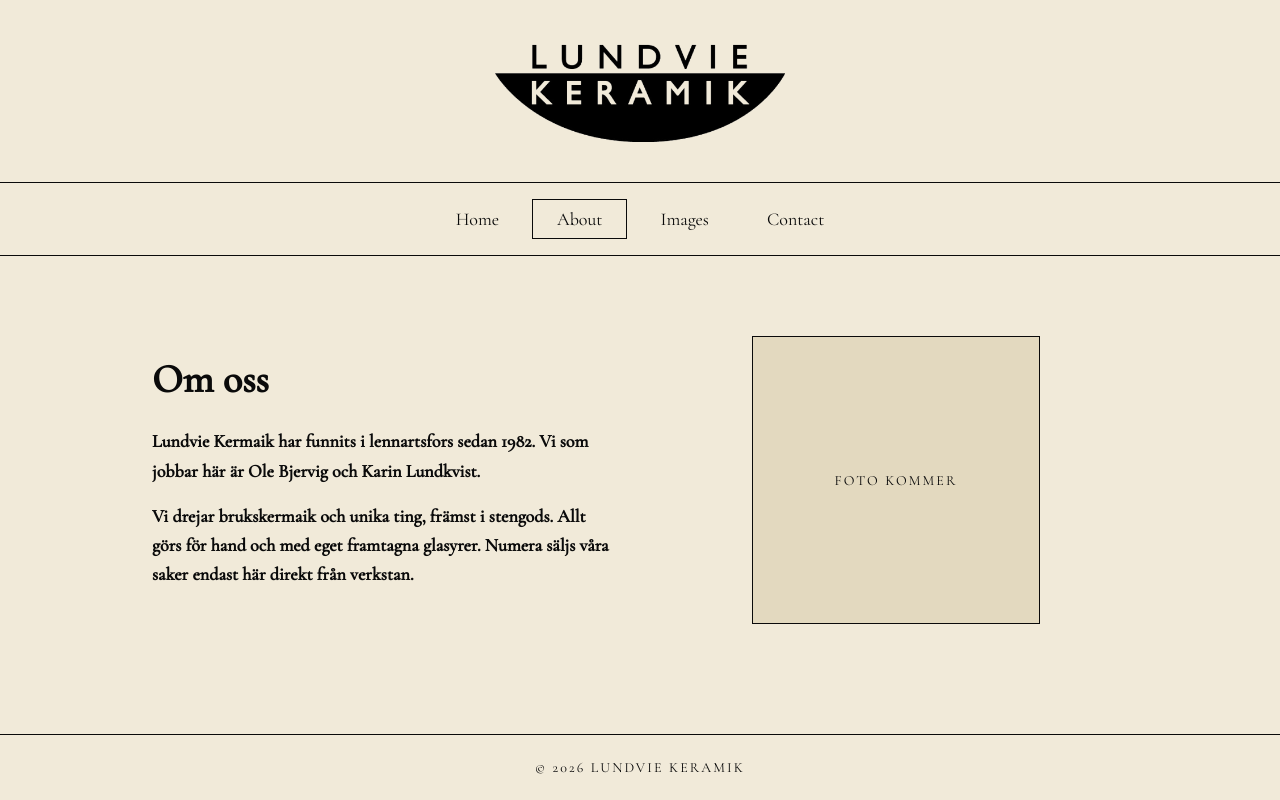
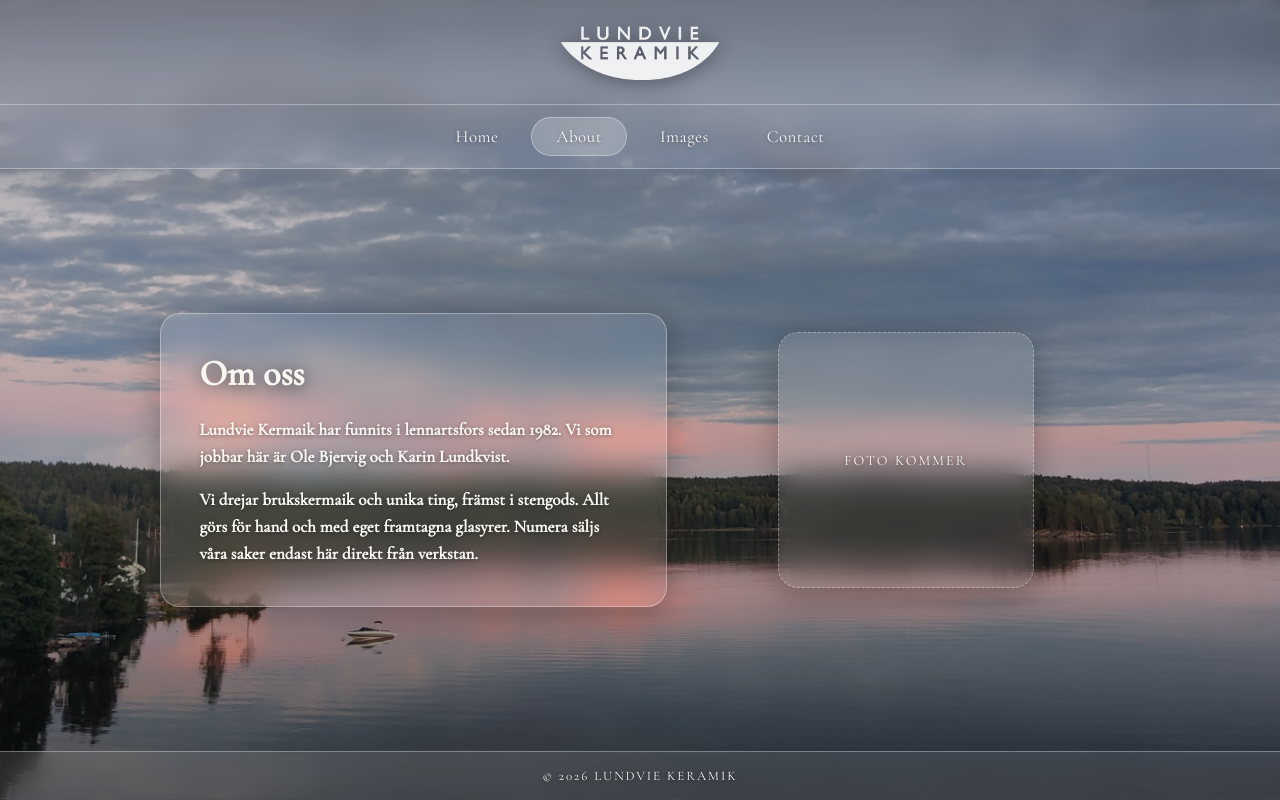
Before and after one commit to BjerveN92/lundvie-keramik, a SvelteKit app: page /about in a window 1280 px wide. Built offline with nearby package versions, Linux system fonts and the light colour scheme.

Commit message:
mayor changes

```diff
--- a/src/routes/+layout.svelte
+++ b/src/routes/+layout.svelte
@@ -1,6 +1,7 @@
 <script lang="ts">
   import { page } from "$app/state";
   import logo from "$lib/assets/lundvie_keramik_logo.png";
+  import bgPhoto from "$lib/assets/bkrnd_1.jpg";
   let { children } = $props();
 </script>
 
@@ -17,7 +18,7 @@
   />
 </svelte:head>
 
-<div class="page-wrapper">
+<div class="page-wrapper" style="--bg-photo: url({bgPhoto});">
   <header>
     <div class="logo-wrapper">
       <a href="/" class="logo-link">
@@ -59,6 +60,19 @@
     --color-beige-dark: #e3d9bf;
     --color-black: #0a0a0a;
     --color-white: #ffffff;
+
+    /* text over photo — kept consistent everywhere so any background
+       photo can be dropped in without the content "skära sig" */
+    --text-color: #f8f6f1;
+    --text-shadow-soft: 0 1px 4px rgba(0, 0, 0, 0.4);
+    --text-shadow-strong: 0 2px 16px rgba(0, 0, 0, 0.55);
+
+    /* shared glass system for header / nav / footer / content panels */
+    --glass-bg: rgba(255, 255, 255, 0.1);
+    --glass-bg-strong: rgba(255, 255, 255, 0.18);
+    --glass-border: rgba(255, 255, 255, 0.32);
+    --glass-blur: blur(16px);
+    --glass-shadow: 0 8px 32px rgba(0, 0, 0, 0.28);
   }
 
   :global(*),
@@ -67,13 +81,18 @@
     box-sizing: border-box;
   }
 
+  /* the site itself never scrolls — everything fits the viewport */
+  :global(html),
+  :global(body) {
+    height: 100%;
+    overflow: hidden;
+  }
+
   :global(body) {
     font-family: "Cormorant Garamond", Georgia, serif;
-    /* font-weight: 700; */
-    background-color: var(--color-beige);
-    color: var(--color-black);
+    background-color: var(--color-black);
+    color: var(--text-color);
     margin: 0;
-    min-height: 100vh;
   }
 
   /* GLOBAL TYPOGRAPHY */
@@ -88,21 +107,54 @@
   }
 
   .page-wrapper {
+    position: relative;
     display: flex;
     flex-direction: column;
-    min-height: 100vh;
+    height: 100vh;
+    height: 100dvh;
+    overflow: hidden;
+    isolation: isolate;
   }
+
+  /* full-bleed background photo + a dark scrim so white text/UI stays
+     legible no matter which photo ends up behind it */
+  .page-wrapper::before,
+  .page-wrapper::after {
+    content: "";
+    position: absolute;
+    inset: 0;
+    z-index: -1;
+  }
+
+  .page-wrapper::before {
+    background-image: var(--bg-photo);
+    background-size: cover;
+    background-position: center;
+  }
+
+  .page-wrapper::after {
+    background: linear-gradient(
+      180deg,
+      rgba(8, 8, 10, 0.55) 0%,
+      rgba(8, 8, 10, 0.18) 28%,
+      rgba(8, 8, 10, 0.18) 72%,
+      rgba(8, 8, 10, 0.6) 100%
+    );
+  }
+
   /* HEADER */
   header {
-    border-bottom: 1px solid var(--color-black);
-    background-color: var(--color-beige);
+    background: var(--glass-bg);
+    backdrop-filter: var(--glass-blur) saturate(140%);
+    -webkit-backdrop-filter: var(--glass-blur) saturate(140%);
+    border-bottom: 1px solid var(--glass-border);
   }
 
   .logo-wrapper {
     display: flex;
     justify-content: center;
     align-items: center;
-    padding: 2.5rem 1.5rem;
+    padding: clamp(1rem, 3vh, 2.25rem) 1.5rem;
   }
 
   .logo-link {
@@ -110,13 +162,17 @@
   }
 
   .logo {
-    height: clamp(3.5rem, 8vw, 9.5rem);
+    height: clamp(3rem, 7vh, 7rem);
     width: auto;
     display: block;
+    /* faintly white-tinted logo so it still reads against a busy photo */
+    filter: brightness(0) invert(1)
+      drop-shadow(0 2px 10px rgba(0, 0, 0, 0.45));
+    opacity: 0.88;
   }
 
   nav {
-    border-top: 1px solid var(--color-black);
+    border-top: 1px solid var(--glass-border);
   }
 
   nav ul {
@@ -125,44 +181,62 @@
     align-items: center;
     flex-wrap: wrap;
     gap: 0.5rem;
-    padding: 1rem 1.5rem;
+    padding: 0.75rem 1.5rem;
     list-style: none;
     margin: 0;
   }
 
   nav a {
-    font-size: 1.125rem;
+    font-size: 1.0625rem;
+    letter-spacing: 0.03em;
     padding: 0.5rem 1.5rem;
     border: 1px solid transparent;
+    border-radius: 999px;
     text-decoration: none;
-    color: var(--color-black);
+    color: var(--text-color);
+    text-shadow: var(--text-shadow-soft);
     display: block;
-    transition: border-color 0.15s ease;
+    transition:
+      border-color 0.2s ease,
+      background-color 0.2s ease;
   }
 
   nav a:hover,
   nav a.active {
-    border-color: var(--color-black);
+    border-color: var(--glass-border);
+    background: var(--glass-bg-strong);
+    backdrop-filter: var(--glass-blur);
+    -webkit-backdrop-filter: var(--glass-blur);
   }
 
   /* MAIN */
   main {
+    position: relative;
     flex: 1;
+    min-height: 0;
     display: flex;
     flex-direction: column;
     align-items: center;
-    padding: 4rem 1.5rem;
+    padding: clamp(1.25rem, 4vh, 4rem) 1.5rem;
     max-width: 64rem;
     margin: 0 auto;
     width: 100%;
+    /* safety net: if a page's content is ever taller than the viewport,
+       it scrolls inside main rather than the whole site scrolling */
+    overflow-y: auto;
   }
 
   /* FOOTER */
   footer {
-    border-top: 1px solid var(--color-black);
-    padding: 1.5rem;
+    border-top: 1px solid var(--glass-border);
+    background: var(--glass-bg);
+    backdrop-filter: var(--glass-blur);
+    -webkit-backdrop-filter: var(--glass-blur);
+    padding: 1rem 1.5rem;
     text-align: center;
-    font-size: 0.875rem;
+    font-size: 0.8125rem;
     letter-spacing: 0.15em;
+    color: var(--text-color);
+    text-shadow: var(--text-shadow-soft);
   }
 </style>
--- a/src/routes/about/+page.svelte
+++ b/src/routes/about/+page.svelte
@@ -22,10 +22,11 @@
   .about {
     display: flex;
     flex-direction: column;
-    align-items: center;
-    gap: 3rem;
+    align-items: stretch;
+    gap: 1.5rem;
     width: 100%;
-    padding: 1rem 0;
+    margin: auto;
+    max-width: 60rem;
   }
 
   @media (min-width: 768px) {
@@ -36,37 +37,62 @@
 
   .about-text {
     flex: 1;
+    display: flex;
+    flex-direction: column;
+    justify-content: center;
+    padding: clamp(1.5rem, 3vw, 2.5rem);
+    background: var(--glass-bg);
+    backdrop-filter: var(--glass-blur) saturate(140%);
+    -webkit-backdrop-filter: var(--glass-blur) saturate(140%);
+    border: 1px solid var(--glass-border);
+    border-radius: 1.25rem;
+    box-shadow: var(--glass-shadow);
   }
 
   .page-heading {
-    font-size: clamp(1.75rem, 4vw, 2.5rem);
-    margin: 0 0 1.5rem;
+    font-size: clamp(1.5rem, 4vw, 2.25rem);
+    margin: 0 0 1.25rem;
+    color: var(--text-color);
+    text-shadow: var(--text-shadow-strong);
   }
 
   .about-text p {
-    font-size: 1.125rem;
-    line-height: 1.625;
+    font-size: 1.0625rem;
+    line-height: 1.6;
     margin: 0 0 1rem;
+    color: var(--text-color);
+    text-shadow: var(--text-shadow-soft);
+  }
+
+  .about-text p:last-child {
+    margin-bottom: 0;
   }
 
   .about-image-col {
     flex: 1;
     display: flex;
     justify-content: center;
+    align-items: center;
   }
 
   .image-placeholder {
-    width: 18rem;
-    height: 18rem;
-    border: 1px solid var(--color-black);
+    width: min(16rem, 80%);
+    aspect-ratio: 1;
+    border: 1.5px dashed var(--glass-border);
+    border-radius: 1.25rem;
     display: flex;
     align-items: center;
     justify-content: center;
-    background-color: var(--color-beige-dark);
+    background: var(--glass-bg);
+    backdrop-filter: var(--glass-blur);
+    -webkit-backdrop-filter: var(--glass-blur);
+    box-shadow: var(--glass-shadow);
   }
 
   .image-placeholder span {
     font-size: 0.875rem;
     letter-spacing: 0.15em;
+    color: var(--text-color);
+    text-shadow: var(--text-shadow-soft);
   }
 </style>
--- a/src/routes/kontakt/+page.svelte
+++ b/src/routes/kontakt/+page.svelte
@@ -14,18 +14,29 @@
     flex-direction: column;
     align-items: center;
     text-align: center;
-    width: 100%;
-    padding-top: 1rem;
+    max-width: 32rem;
+    margin: auto;
+    padding: clamp(1.75rem, 4vh, 3rem) clamp(1.5rem, 5vw, 3.5rem);
+    background: var(--glass-bg);
+    backdrop-filter: var(--glass-blur) saturate(140%);
+    -webkit-backdrop-filter: var(--glass-blur) saturate(140%);
+    border: 1px solid var(--glass-border);
+    border-radius: 1.5rem;
+    box-shadow: var(--glass-shadow);
   }
 
   .page-heading {
-    font-size: clamp(1.75rem, 4vw, 2.5rem);
-    margin: 0 0 1.5rem;
+    font-size: clamp(1.5rem, 4vw, 2.25rem);
+    margin: 0 0 1.25rem;
+    color: var(--text-color);
+    text-shadow: var(--text-shadow-strong);
   }
 
   .contact p {
-    font-size: 1.125rem;
+    font-size: 1.0625rem;
     margin: 0 0 0.5rem;
+    color: var(--text-color);
+    text-shadow: var(--text-shadow-soft);
   }
 
   .contact-details {
@@ -33,6 +44,8 @@
     flex-direction: column;
     gap: 0.5rem;
     margin-top: 1.5rem;
-    font-size: 1.125rem;
+    font-size: 1.0625rem;
+    color: var(--text-color);
+    text-shadow: var(--text-shadow-soft);
   }
 </style>
--- a/src/routes/pictures/+page.svelte
+++ b/src/routes/pictures/+page.svelte
@@ -7,20 +7,57 @@
 
 <section class="gallery-page">
   <h1 class="page-heading">Bilder</h1>
-  <Pictures images={data.images} />
+  <div class="gallery-scroll">
+    <Pictures images={data.images} />
+  </div>
 </section>
 
 <style>
+  /* Fills the remaining viewport height and never grows past it — the
+     grid inside scrolls on its own, so the page itself stays fixed. */
   .gallery-page {
     display: flex;
     flex-direction: column;
     align-items: center;
     width: 100%;
-    padding-top: 1rem;
+    flex: 1;
+    min-height: 0;
   }
 
   .page-heading {
-    font-size: clamp(1.75rem, 4vw, 2.5rem);
-    margin: 0 0 2.5rem;
+    flex: 0 0 auto;
+    font-size: clamp(1.5rem, 4vw, 2.25rem);
+    margin: 0 0 1.25rem;
+    color: var(--text-color);
+    text-shadow: var(--text-shadow-strong);
+  }
+
+  .gallery-scroll {
+    flex: 1;
+    min-height: 0;
+    width: 100%;
+    overflow-y: auto;
+    padding: 1.25rem;
+    background: var(--glass-bg);
+    backdrop-filter: var(--glass-blur) saturate(140%);
+    -webkit-backdrop-filter: var(--glass-blur) saturate(140%);
+    border: 1px solid var(--glass-border);
+    border-radius: 1.25rem;
+    box-shadow: var(--glass-shadow);
+    scrollbar-width: thin;
+    scrollbar-color: rgba(255, 255, 255, 0.5) transparent;
+  }
+
+  .gallery-scroll::-webkit-scrollbar {
+    width: 8px;
+  }
+
+  .gallery-scroll::-webkit-scrollbar-thumb {
+    background: rgba(255, 255, 255, 0.4);
+    border-radius: 999px;
+  }
+
+  .gallery-scroll::-webkit-scrollbar-track {
+    background: transparent;
   }
 </style>
```
Also changed, not shown: src/lib/components/pictures.svelte (+21 -8 lines), src/routes/+page.svelte (+35 -14 lines), src/lib/assets/bkrnd_1.jpg (added).
